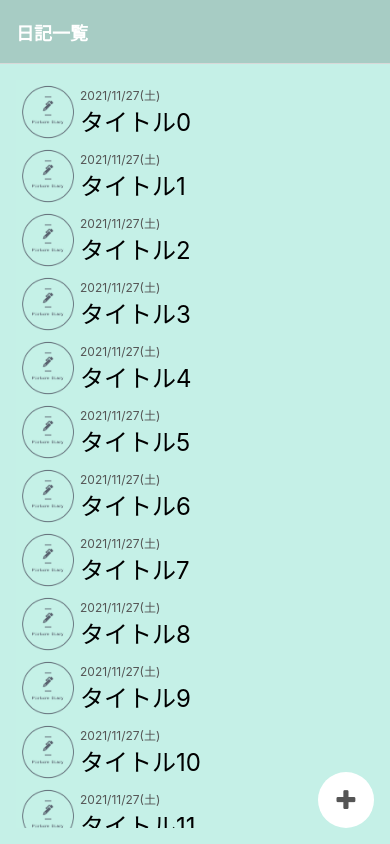
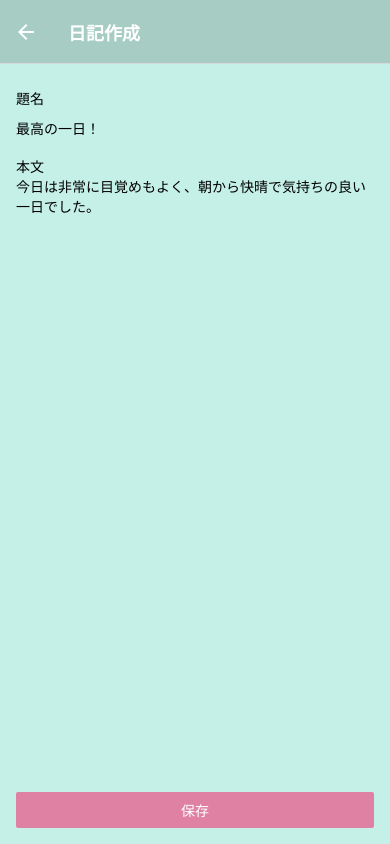
Before and after one commit to yts-takahashi/ReactNativeWorkshop, a React Native app: screen /Register in a window 390 px wide. Built offline with nearby package versions, Linux system fonts and the light colour scheme.

Commit message:
Implement RegisterDiaryScreen.

```diff
--- a/App.js
+++ b/App.js
@@ -4,6 +4,7 @@ import { createNativeStackNavigator } from '@react-navigation/native-stack';
 
 import LoginScreen from './components/LoginScreen';
 import DiaryListScreen from './components/DiaryListScreen';
+import RegisterDiaryScreen from './components/RegisterDiaryScreen';
 
 const Stack = createNativeStackNavigator();
 
@@ -21,6 +22,12 @@ const App = () => {
   return (
     <NavigationContainer>
       <Stack.Navigator>
+        <Stack.Screen name="Login" component={LoginScreen}
+          options={{
+            ...headerOptions,
+            title: 'ログイン',
+          }}
+        />
         <Stack.Screen
           name="Home"
           component={DiaryListScreen}
@@ -29,10 +36,10 @@ const App = () => {
             title: '日記一覧',
           }}
         />
-        <Stack.Screen name="Login" component={LoginScreen}
+        <Stack.Screen name="Register" component={RegisterDiaryScreen}
           options={{
             ...headerOptions,
-            title: 'ログイン画面',
+            title: '日記作成',
           }}
         />
       </Stack.Navigator>
--- a/components/DiaryListScreen.js
+++ b/components/DiaryListScreen.js
@@ -5,11 +5,26 @@ import { StatusBar } from 'expo-status-bar';
 
 import { FAB } from 'react-native-elements';
 
+import { initializeApp } from "firebase/app";
+import { getFirestore, collection, query, orderBy, getDocs } from "firebase/firestore";
+
+// 以下は、アプリケーションをFirebaseに追加した際に表示されたものを利用しましょう。
+const firebaseConfig = {
+  apiKey: "YOUR_API_KEY",
+  authDomain: "YOUR_AUTH_DOMAIN",
+  projectId: "YOUR_PROJECKT_ID",
+  storageBucket: "YOUR_STORAGE_BUCKET",
+  messagingSenderId: "YOUR_MESSAGING_SENDER_ID",
+  appId: "YOUR_APP_ID"
+};
+
+initializeApp(firebaseConfig);
+const db = getFirestore();
+
 const DiaryItem = (props) => {
   const createdAt = props.diary.createdAt;
   const dayOfWeekStrJP = [ "日", "月", "火", "水", "木", "金", "土" ];
-  const createdAtString = `${createdAt.getFullYear()}/${createdAt.getMonth()+1}/${createdAt.getDate()}(${dayOfWeekStrJP[createdAt.getDay()]})`;
-  const image = props.diary.image
+  const createdAtString = `${createdAt.getFullYear()}/${createdAt.getMonth()+1}/${createdAt.getDate()}(${dayOfWeekStrJP[createdAt.getDay()]}) ${createdAt.getHours()}:${("00"+createdAt.getMinutes()).slice(-2)}`;
 
   return (
     <View style={styles.diaryItem}>
@@ -22,22 +37,24 @@ const DiaryItem = (props) => {
   );
 }
 
-export default function DiaryListScreen(navigation) {
+export default function DiaryListScreen({navigation}) {
   const [diaries, setDiaries] = useState([]);
 
   useEffect(() => {
-    const diaries = [];
-    for (let i = 0; i < 20; i++) {
-      diaries.push({
-        uid: i,
-        title: `タイトル${i}`,
-        body: `本文${i}`,
-        createdAt: new Date(),
-      })
-    }
-    setDiaries(diaries);
+    (async () => {
+      const querySnapshot = await getDocs(query(collection(db, `diaries`), orderBy("createdAt", "desc")))
+      const diaries = []
+      querySnapshot.forEach((doc) => {
+        diaries.push({
+          uid: doc.id,
+          title: doc.get("title"),
+          body: doc.get("body"),
+          createdAt: doc.get("createdAt").toDate(),
+        })
+      });
+      setDiaries(diaries)
+    })();
   }, []);
-
 
   const renderDiaries = () => diaries.map(
     diary =>
@@ -47,7 +64,6 @@ export default function DiaryListScreen(navigation) {
         navigation={navigation}
       />
   )
-
 
   return (
     <View style={styles.container}>
@@ -63,6 +79,7 @@ export default function DiaryListScreen(navigation) {
             color:'#555',
           }
         }
+        onPress={() => {navigation.navigate("Register")}}
       />
     </View>
   )
--- /dev/null
+++ b/components/RegisterDiaryScreen.js
@@ -0,0 +1,82 @@
+import React, { useState } from 'react';
+import { StyleSheet, Text, TextInput, View, Button } from 'react-native';
+
+import { initializeApp } from "firebase/app";
+import { getFirestore, collection, addDoc, Timestamp } from "firebase/firestore";
+
+const firebaseConfig = {
+  apiKey: "YOUR_API_KEY",
+  authDomain: "YOUR_AUTH_DOMAIN",
+  projectId: "YOUR_PROJECKT_ID",
+  storageBucket: "YOUR_STORAGE_BUCKET",
+  messagingSenderId: "YOUR_MESSAGING_SENDER_ID",
+  appId: "YOUR_APP_ID"
+};
+
+initializeApp(firebaseConfig);
+const db = getFirestore();
+
+const RegisterDiaryScreen = ({ navigation }) => {
+  const [title, setTitle] = useState("");
+  const [body, setBody] = useState("");
+
+  const addDiary = (db, title, body) => {
+    addDoc(collection(db, "diaries"), {
+      title: title,
+      body: body,
+      createdAt: Timestamp.now(),
+    })
+  }
+
+  return (
+    <View style={styles.container}>
+      <Text style={styles.label}>題名</Text>
+      <TextInput
+        label="題名"
+        style={styles.titleInput}
+        autoCapitalize="none"
+        placeholder="最高の一日！"
+        onChangeText={text => setTitle(text)}
+      />
+      <Text style={styles.label}>本文</Text>
+      <TextInput
+        label="本文"
+        style={styles.bodyInput}
+        autoCapitalize="none"
+        multiline
+        placeholder="今日は非常に目覚めもよく、朝から快晴で気持ちの良い一日でした。"
+        onChangeText={text => setBody(text)}
+      />
+      <Button
+        title="保存"
+        color="#DF81A2"
+        onPress={async () => {
+            await addDiary(db, title, body);
+            navigation.navigate('Home');
+          }
+        }
+      />
+    </View>
+  );
+};
+
+const styles = StyleSheet.create({
+  container: {
+    height: "100%",
+    width: "100%",
+    backgroundColor: "#c5f0e7",
+    padding:16,
+  },
+  label: {
+    marginTop: 8,
+  },
+  titleInput: {
+    height: 40,
+  },
+  bodyInput: {
+    flexGrow: 1,
+    marginBottom: 16,
+  },
+});
+
+export default RegisterDiaryScreen
--- a/package.json
+++ b/package.json
@@ -14,6 +14,7 @@
     "@react-navigation/native-stack": "^6.2.5",
     "expo": "~43.0.2",
     "expo-status-bar": "~1.1.0",
+    "firebase": "^9.5.0",
     "react": "17.0.1",
     "react-dom": "17.0.1",
     "react-native": "0.64.3",
```
Also changed, not shown: 2 other files (tests, documents, lock files or other folders).
